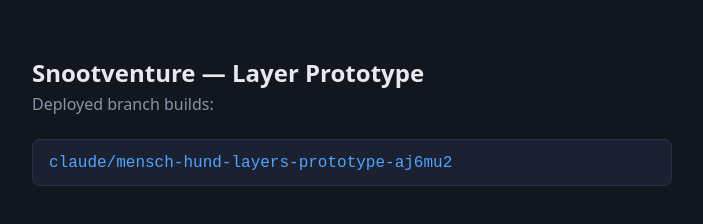
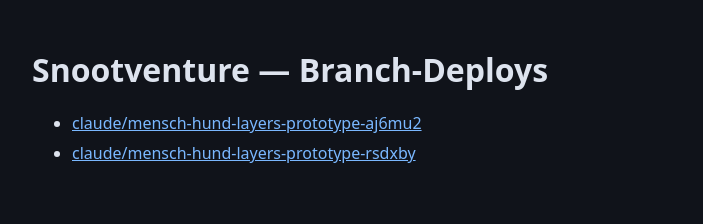
Before and after one commit to Flip012/snootventure, a plain HTML site: page index.html in a window 1280 px wide. Shown: the whole page, without its empty margins (288-991 px from the left). Drawn offline with Linux system fonts and the light colour scheme.

Commit message:
deploy: root index @ ffba1d0296d2c45068218f9a0134147ede78a2c5 ffba1d0296d2c45068218f9a0134147ede78a2c5

```diff
--- a/index.html
+++ b/index.html
@@ -1,46 +1,21 @@
 <!doctype html>
-<html lang="en">
+<html lang="de">
   <head>
     <meta charset="UTF-8" />
     <meta name="viewport" content="width=device-width, initial-scale=1.0" />
-    <title>Snootventure — Branch Builds</title>
+    <title>Snootventure — Branch-Deploys</title>
     <style>
-      body {
-        font-family: system-ui, sans-serif;
-        background: #12161f;
-        color: #e6e9ef;
-        margin: 0;
-        padding: 2.5rem 1.5rem;
-      }
-      main { max-width: 640px; margin: 0 auto; }
-      h1 { font-size: 1.5rem; margin-bottom: 0.25rem; }
-      p.sub { color: #8b93a7; margin-top: 0; }
-      ul { list-style: none; padding: 0; margin-top: 1.5rem; }
-      li {
-        background: #1b2130;
-        border: 1px solid #2a3242;
-        border-radius: 8px;
-        margin-bottom: 0.6rem;
-      }
-      li a {
-        display: block;
-        padding: 0.85rem 1rem;
-        color: #4fa4ff;
-        text-decoration: none;
-        font-family: ui-monospace, monospace;
-        word-break: break-all;
-      }
-      li a:hover { background: #222a3c; }
-      li.empty { padding: 0.85rem 1rem; color: #8b93a7; }
+      body { font-family: system-ui, sans-serif; background: #10131a; color: #dde3ee;
+             max-width: 640px; margin: 3rem auto; padding: 0 1rem; }
+      a { color: #7ab8ff; }
+      li { margin: 0.5rem 0; }
     </style>
   </head>
   <body>
-    <main>
-      <h1>Snootventure — Layer Prototype</h1>
-      <p class="sub">Deployed branch builds:</p>
-      <ul>
+    <h1>Snootventure — Branch-Deploys</h1>
+    <ul>
       <li><a href="./claude/mensch-hund-layers-prototype-aj6mu2/">claude/mensch-hund-layers-prototype-aj6mu2</a></li>
-      </ul>
-    </main>
+      <li><a href="./claude/mensch-hund-layers-prototype-rsdxby/">claude/mensch-hund-layers-prototype-rsdxby</a></li>
+    </ul>
   </body>
 </html>
```
